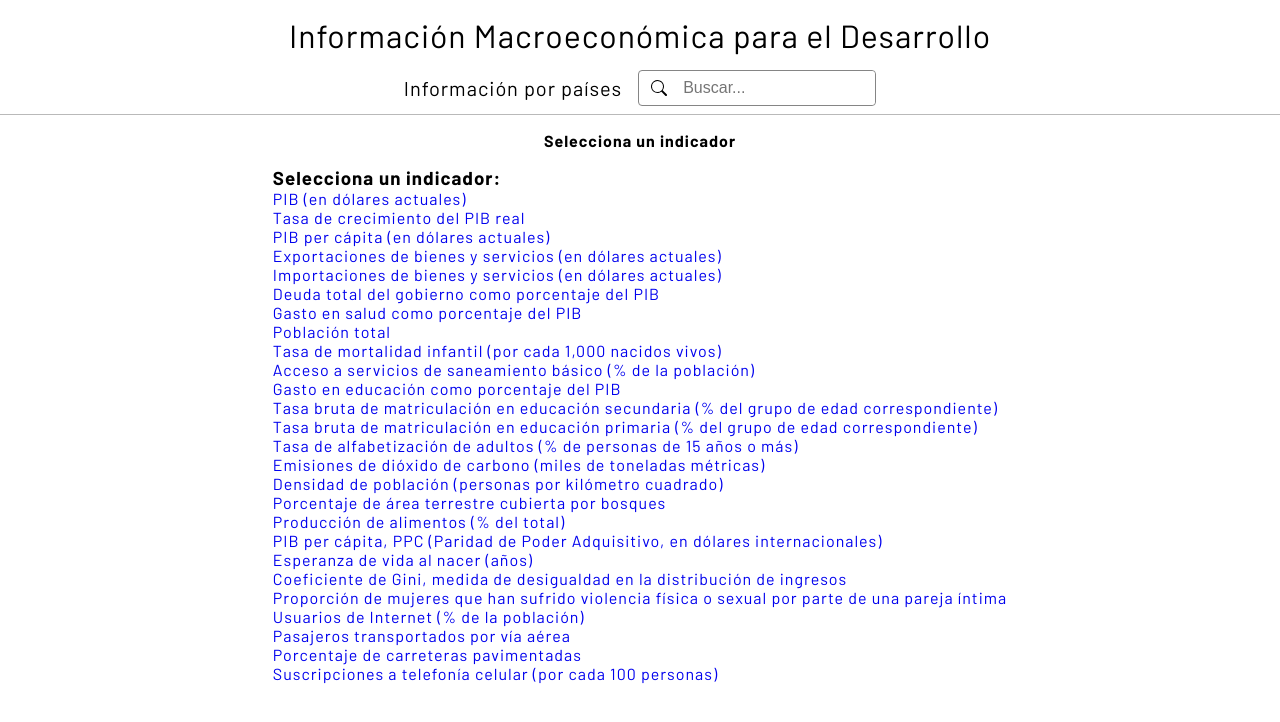
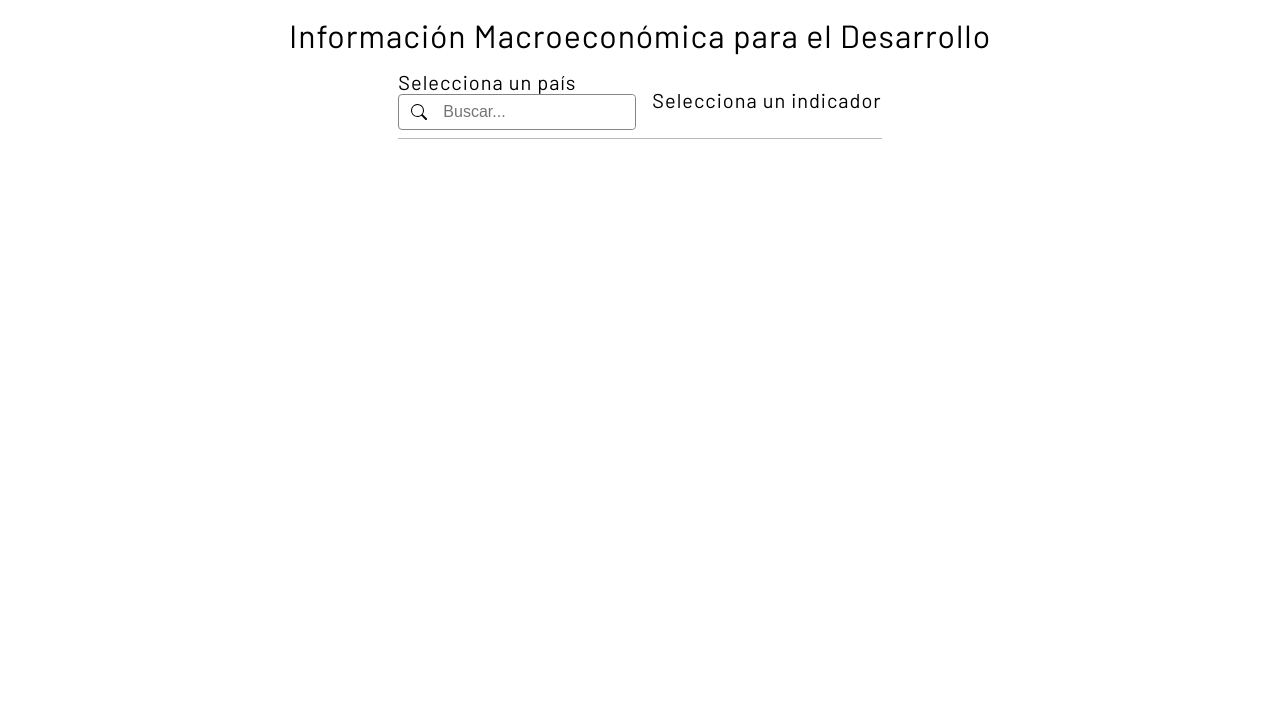
Before and after one commit to LechuMamais/macro-data, a React (Vite) app: page / in a window 1280 px wide. Shown: the top 722 px of the page. Built offline with nearby package versions, Linux system fonts and the light colour scheme.

Commit message:
Mejorando la componetizacion y los estilos de la seleccion de indicadores

```diff
--- a/src/components/FilteredCountryList/FilteredCountryList.css
+++ b/src/components/FilteredCountryList/FilteredCountryList.css
@@ -1,4 +1,4 @@
-#FilteredCountriesList{
+.select-list{
     width: 340px;
     position: absolute;
     top: 115px;
--- a/src/components/FilteredCountryList/FilteredCountryList.jsx
+++ b/src/components/FilteredCountryList/FilteredCountryList.jsx
@@ -3,7 +3,7 @@ import React from 'react';
 
 const FilteredCountryList = ({ countries, onCountryClick }) => {
   return (
-    <ul id='FilteredCountriesList'>
+    <ul className='select-list' id='FilteredCountriesList'>
       {countries.map((country) => (
         <li
           key={country.Name}
--- a/src/components/IndicatorGraphic/IndicatorGraphic.jsx
+++ b/src/components/IndicatorGraphic/IndicatorGraphic.jsx
@@ -3,11 +3,18 @@ import "./IndicatorGraphic.css";
 import GraphicBar from "../GraphicBar/GraphicBar";
 import HorizontalLine from "../HorizontalLine/HorizontalLine";
 import { indicatorCodes } from "../../utils/indicatorCodes";
+import { useEffect } from "react";
 
 const IndicatorGraphic = ({ countryIndicatorData }) => {
   const [hoverInfo, setHoverInfo] = useState({ date: "", value: "" });
 
-  if (!countryIndicatorData || countryIndicatorData[1].length === 0) {
+  useEffect(() => {
+    if (!countryIndicatorData || !Array.isArray(countryIndicatorData[1]) || countryIndicatorData[1].length === 0) {
+      console.error("No hay countryIndicatorData válido");
+    }
+  }, [countryIndicatorData]);
+
+  if (!countryIndicatorData || !Array.isArray(countryIndicatorData[1]) || countryIndicatorData[1].length === 0) {
     return (
       <div className="indicatorGraphicContainer">No hay datos disponibles.</div>
     );
@@ -16,7 +23,7 @@ const IndicatorGraphic = ({ countryIndicatorData }) => {
   // Unidad de medida
   const unit = indicatorCodes.find(
     (i) => i.code === countryIndicatorData[1][0].indicator.id
-  ).measurement;
+  )?.measurement || "unidad_desconocida";
 
   //Damos vuelta los datos, porque vienen en orden descentente en fecha
   const reversedData = [...countryIndicatorData[1]].reverse();
--- /dev/null
+++ b/src/components/IndicatorLink/IndicatorLink.jsx
@@ -0,0 +1,21 @@
+import React from "react";
+import { Link } from "react-router-dom";
+
+const IndicatorLink = ({ countryCode, indicator, onClick }) => {
+  const handleLinkClick = () => {
+    onClick(indicator);
+  };
+
+  return (
+    <li>
+      <Link
+        to={`/country/${countryCode}/indicator/${indicator.code}`}
+        onClick={handleLinkClick}
+      >
+        {indicator.name}
+      </Link>
+    </li>
+  );
+};
+
+export default IndicatorLink;
--- a/src/components/IndicatorsList/IndicatorsList.jsx
+++ b/src/components/IndicatorsList/IndicatorsList.jsx
@@ -1,33 +1,26 @@
-import './IndicatorsList.css';
+import React from "react";
+import { indicatorCodes } from "../../utils/indicatorCodes";
+import IndicatorLink from "../IndicatorLink/IndicatorLink";
 
-import React, { useState, useEffect } from "react";
-import { indicatorCodes } from "../../utils/indicatorCodes";
-
-const IndicatorList = ({ onIndicatorSelect }) => {
-  const [indicators, setIndicators] = useState([]);
-
-  useEffect(() => {
-    // Recorrer el array indicatorCodes y extraer solo los códigos
-    const indicatorCodesArray = indicatorCodes.map((indicator) => indicator.code);
-    setIndicators(indicatorCodesArray);
-  }, []); // El segundo argumento [] asegura que useEffect se ejecute solo una vez al montar el componente
-
-  const handleIndicatorSelect = (indicatorCode) => {
-    onIndicatorSelect(indicatorCode); // Llamar a la función de selección con el código del indicador
+const IndicatorsList = ({ selectedCountryCode, onSelectIndicator }) => {
+  const handleIndicatorSelect = (indicator) => {
+    onSelectIndicator(indicator);
   };
 
   return (
-    <div>
-      <h3>Selecciona un indicador:</h3>
+    <div className="indicator-list select-list">
       <ul>
-        {indicators.map((indicatorCode) => (
-          <li key={indicatorCode} onClick={() => handleIndicatorSelect(indicatorCode)}>
-            {indicatorCode}
-          </li>
+        {indicatorCodes.map((indicator) => (
+          <IndicatorLink
+            key={indicator.code}
+            countryCode={selectedCountryCode}
+            indicator={indicator}
+            onClick={handleIndicatorSelect}
+          />
         ))}
       </ul>
     </div>
   );
 };
 
-export default IndicatorList;
+export default IndicatorsList;
--- a/src/components/SearchCountryInfo/SearchCountryInfo.css
+++ b/src/components/SearchCountryInfo/SearchCountryInfo.css
@@ -12,7 +12,7 @@
     -moz-box-shadow: 0px -1px 111px -35px rgba(0, 0, 0, 0.75);*/
 }
 
-#searchBarContainer h2 {
+#searchBarContainer h3 {
     font-weight: 400;
     font-size: 20px;
 }
--- a/src/components/SearchCountryInfo/SearchCountryInfo.jsx
+++ b/src/components/SearchCountryInfo/SearchCountryInfo.jsx
@@ -1,59 +1,51 @@
-import "./SearchCountryInfo.css";
+import './SearchCountryInfo.css';
+
 import React, { useState } from "react";
-import { Link } from "react-router-dom"; // Importa Link desde react-router-dom
 import CountrySearchInput from "../CountrySearchInput/CountrySearchInput";
 import CountryInfo from "../CountryInfo/CountryInfo";
-import IndicatorList from "../IndicatorsList/IndicatorsList";
-import { indicatorCodes } from "../../utils/indicatorCodes";
+import IndicatorsList from "../IndicatorsList/IndicatorsList";
 
 const SearchCountryInfo = () => {
   const [selectedCountry, setSelectedCountry] = useState(null);
   const [selectedIndicator, setSelectedIndicator] = useState(null);
 
-  const handleCountrySelect = (selectedCountry) => {
-    setSelectedCountry(selectedCountry);
+  const handleCountrySelect = (country) => {
+    setSelectedCountry(country);
+    setSelectedIndicator(null); // Resetear el indicador seleccionado al cambiar de país
   };
 
-  const handleIndicatorSelect = (selectedIndicator) => {
-    setSelectedIndicator(selectedIndicator);
+  const handleIndicatorSelect = (indicator) => {
+    setSelectedIndicator(indicator);
   };
 
   return (
-    <>
+    <div className="search-country-info">
       <div id="searchBarContainer">
-        <h2>Información por países</h2>
-        <CountrySearchInput onCountrySelect={handleCountrySelect} />
+        <div className="searchBarContainer-country">
+          <h3>Selecciona un país</h3>
+          <CountrySearchInput onCountrySelect={handleCountrySelect} />
+        </div>
+
+        {/* Mostrar la lista de indicadores solo si se ha seleccionado un país */}
+        <div className="searchBarContainer-indicator">
+          <h3>Selecciona un indicador</h3>
+          {selectedCountry && (
+            <IndicatorsList
+              onSelectIndicator={handleIndicatorSelect}
+              selectedCountryCode={selectedCountry.Code}
+            />
+          )}
+        </div>
       </div>
 
-      <h4>
-        {selectedIndicator ? selectedIndicator.name : "Selecciona un indicador"}
-      </h4>
-
-      {/* Utiliza Link para la lista de indicadores */}
-      <div>
-        <h3>Selecciona un indicador:</h3>
-        <ul>
-          {indicatorCodes.map((indicator) => (
-            <li key={indicator.code}>
-              <Link
-                to={`/country/${selectedCountry?.Code}/indicator/${indicator.code}`}
-                onClick={() => handleIndicatorSelect(indicator)}
-              >
-                {indicator.name}
-              </Link>
-            </li>
-          ))}
-        </ul>
-      </div>
-
-      {/* Renderiza CountryInfo cuando se ha seleccionado un país e indicador */}
+      {/* Renderizar CountryInfo cuando se ha seleccionado un país e indicador */}
       {selectedCountry && selectedIndicator && (
         <CountryInfo
-          countryCode={selectedCountry.Code}
+          countryIso3Code={selectedCountry.Code}
           indicatorCode={selectedIndicator.code}
         />
       )}
-    </>
+    </div>
   );
 };
 
--- a/src/utils/indicatorCodes.js
+++ b/src/utils/indicatorCodes.js
@@ -9,7 +9,6 @@ export const indicatorCodes = [
   { code: "SH.XPD.CHEX.GD.ZS", name: "Gasto en salud como porcentaje del PIB", measurement: '%' },
   { code: "SP.POP.TOTL", name: "Población total", measurement: 'people' },
   { code: "SH.DYN.MORT", name: "Tasa de mortalidad infantil (por cada 1,000 nacidos vivos)", measurement: '/1000' },
-  { code: "SH.STA.ACSN", name: "Acceso a servicios de saneamiento básico (% de la población)", measurement: '%' },
   { code: "SE.XPD.TOTL.GD.ZS", name: "Gasto en educación como porcentaje del PIB", measurement: '%' },
   { code: "SE.SEC.ENRL.TC.ZS", name: "Tasa bruta de matriculación en educación secundaria (% del grupo de edad correspondiente)", measurement: '%' },
   { code: "SE.PRM.ENRL.TC.ZS", name: "Tasa bruta de matriculación en educación primaria (% del grupo de edad correspondiente)", measurement: '%' },
@@ -24,6 +23,5 @@ export const indicatorCodes = [
   { code: "SG.VAW.REAS.ZS", name: "Proporción de mujeres que han sufrido violencia física o sexual por parte de una pareja íntima", measurement: '%' },
   { code: "IT.NET.USER.ZS", name: "Usuarios de Internet (% de la población)", measurement: '%'  },
   { code: "IS.AIR.PSGR", name: "Pasajeros transportados por vía aérea", measurement: 'people'  },
-  { code: "IS.ROD.PAVE.ZS", name: "Porcentaje de carreteras pavimentadas", measurement: '%' },
   { code: "IT.CEL.SETS.P2", name: "Suscripciones a telefonía celular (por cada 100 personas)", measurement: 'x100 people' }
 ];
```
Also changed, not shown: readme.txt, src/components/IndicatorLink/IndicatorLink.css (added).
